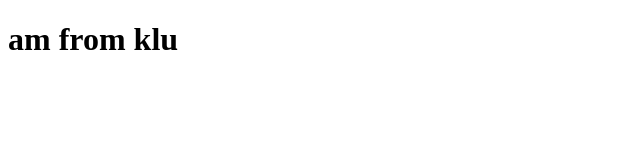
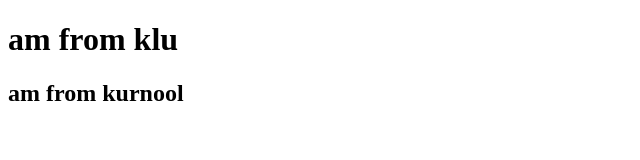
Before and after one commit to 2000031628/pavan, a plain HTML site: page index.html in a window 1280 px wide. Shown: the whole page, without its empty margins (0-640 px from the left). Drawn offline with Linux system fonts and the light colour scheme.

Commit message:
Update index.html

```diff
--- a/index.html
+++ b/index.html
@@ -7,5 +7,6 @@
 </head>
 <body>
     <h1>am from klu</h1>
+    <h2>am from kurnool</h2>
 </body>
 </html>
```
